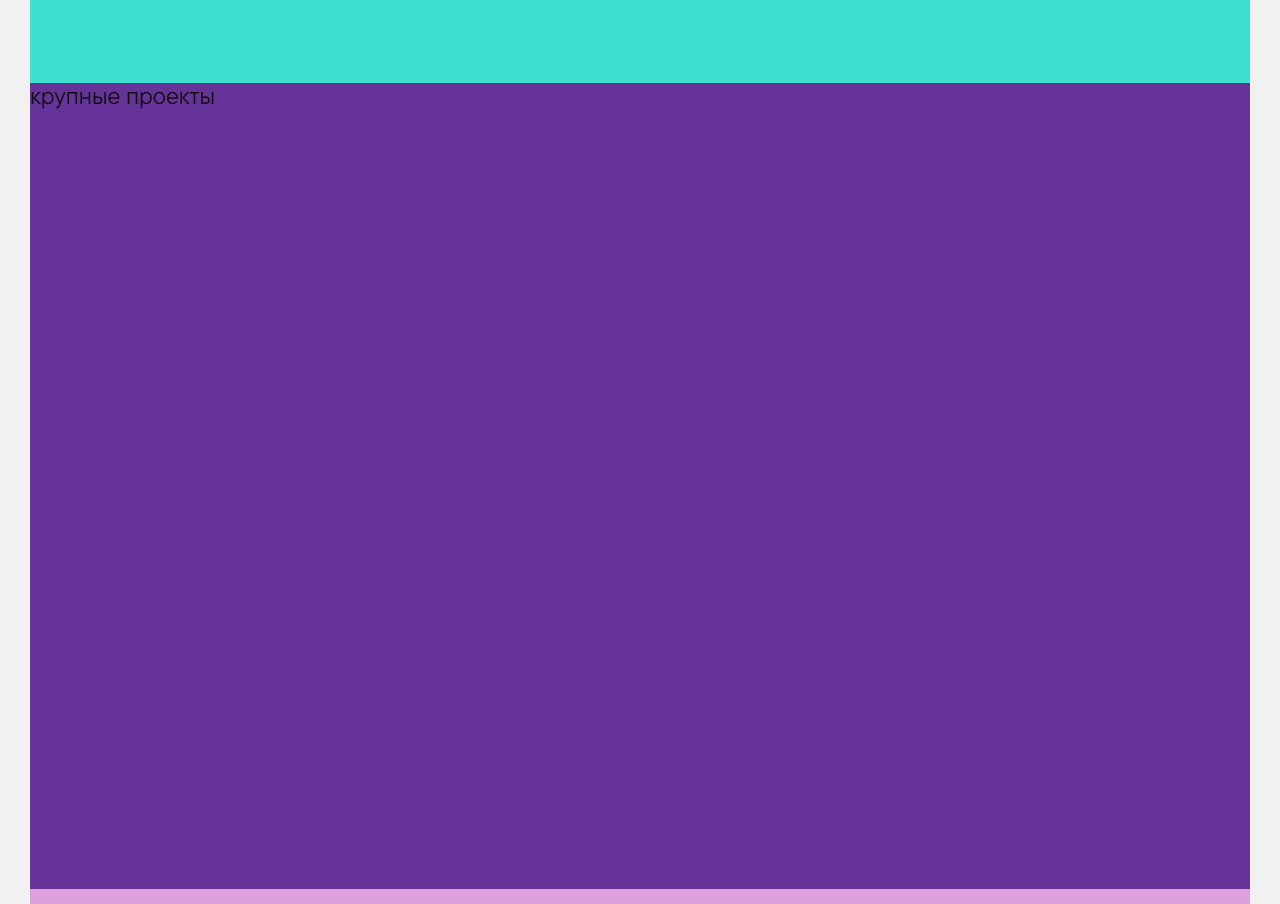
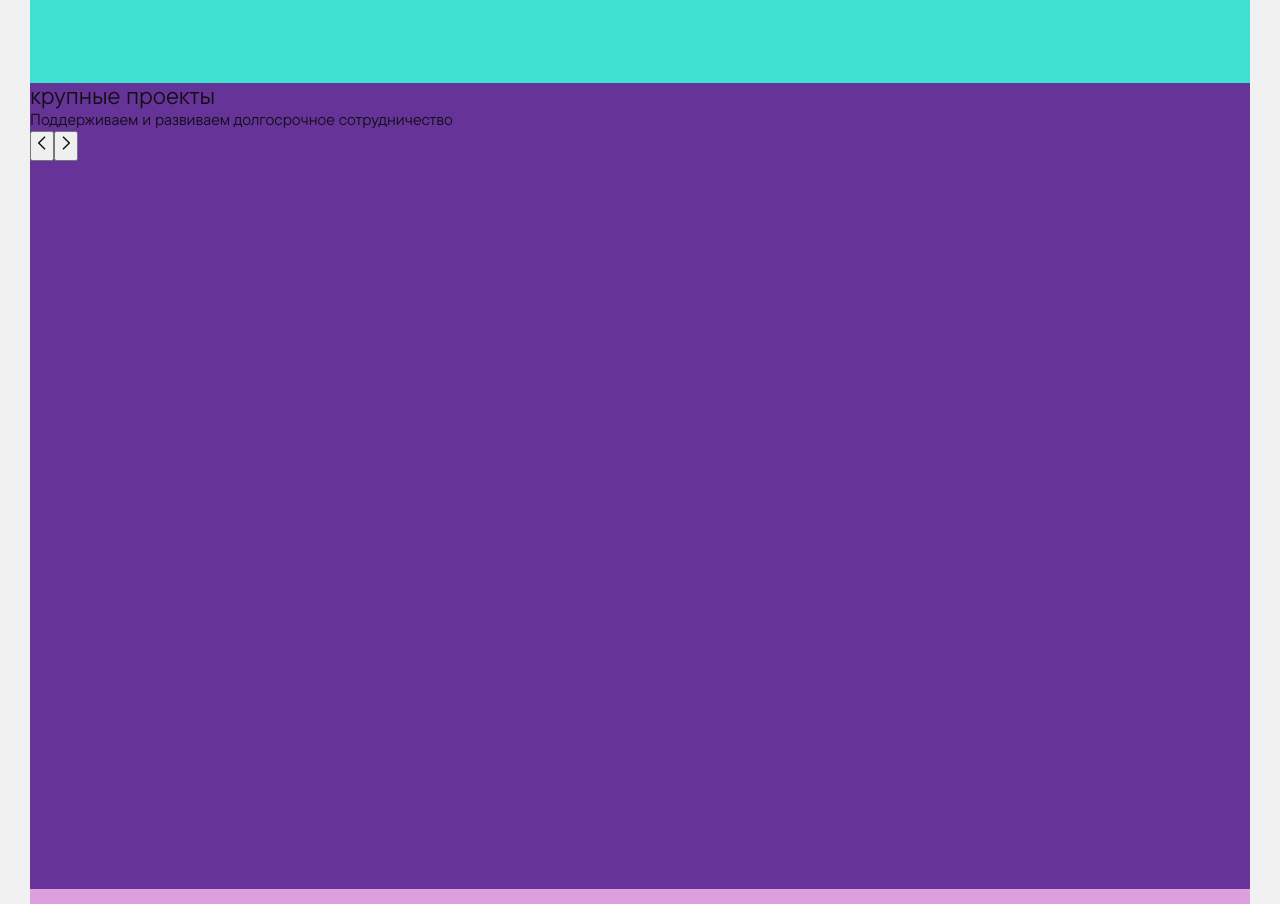
Before and after one commit to ministrov/only-championship, a Next.js app: page / in a window 1280 px wide. Shown: the part 9475-10379 px from the top of the page. Built offline with nearby package versions, Linux system fonts and the light colour scheme.

Commit message:
feat: start creating a markup for projects section and export icon for carousel controls

```diff
--- a/sections/projects/Projects.tsx
+++ b/sections/projects/Projects.tsx
@@ -1,9 +1,27 @@
+import Image from 'next/image';
 import styles from './Projects.module.css';
 
 export const Projects = () => {
   return (
     <section className={styles.projects}>
       <h2 className={styles.title}>крупные проекты</h2>
+      <p>Поддерживаем и развиваем долгосрочное сотрудничество</p>
+
+      <button className={styles.left}>
+        <Image src={'/arrow-left.svg'} width={20} height={20} alt={''} />
+      </button>
+      <button className={styles.right}>
+        <Image src={'/arrow-right.svg'} width={20} height={20} alt={''} />
+      </button>
+
+      <div className={styles.carousel}>
+        <div className={styles.item}>
+
+        </div>
+        <div className={styles.item}></div>
+        <div className={styles.item}></div>
+        <div className={styles.item}></div>
+      </div>
     </section>
   )
 }
```
Also changed, not shown: public/arrow-left.svg (added), public/arrow-right.svg (added).
